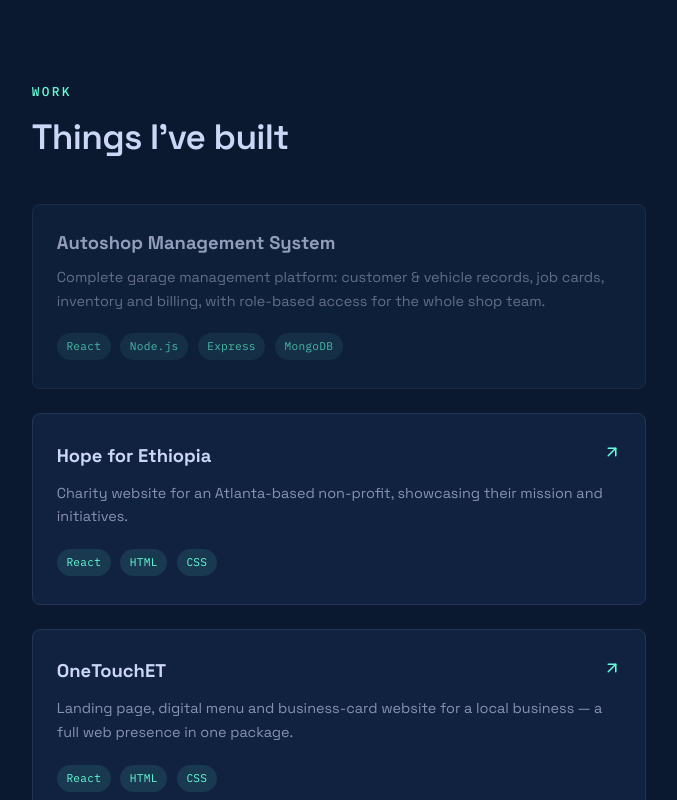
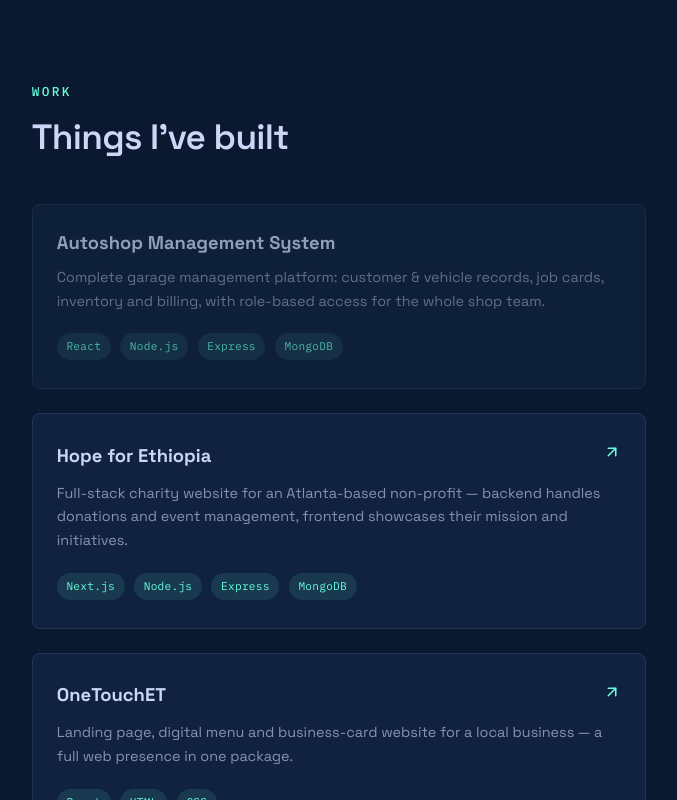
Before and after one commit to Natty-45/natnael-portfolio, a Next.js app: page / in a window 1280 px wide. Shown: the part 1395-2195 px from the top of the page, without its empty margins (557-1234 px from the left). Built offline with nearby package versions, Linux system fonts and the light colour scheme; no server answers.

Commit message:
feat: update Hope for Ethiopia stack and description with backend details

```diff
--- a/data/projects.ts
+++ b/data/projects.ts
@@ -24,8 +24,8 @@ export const PROJECTS: Project[] = [
   {
     title: "Hope for Ethiopia",
     description:
-      "Charity website for an Atlanta-based non-profit, showcasing their mission and initiatives.",
-    techStack: ["React", "HTML", "CSS"],
+      "Full-stack charity website for an Atlanta-based non-profit — backend handles donations and event management, frontend showcases their mission and initiatives.",
+    techStack: ["Next.js", "Node.js", "Express", "MongoDB"],
     thumbnail: "",
     liveUrl: "https://hope-for-ethiopia-charity.vercel.app/#/",
     githubUrl: "",
```
